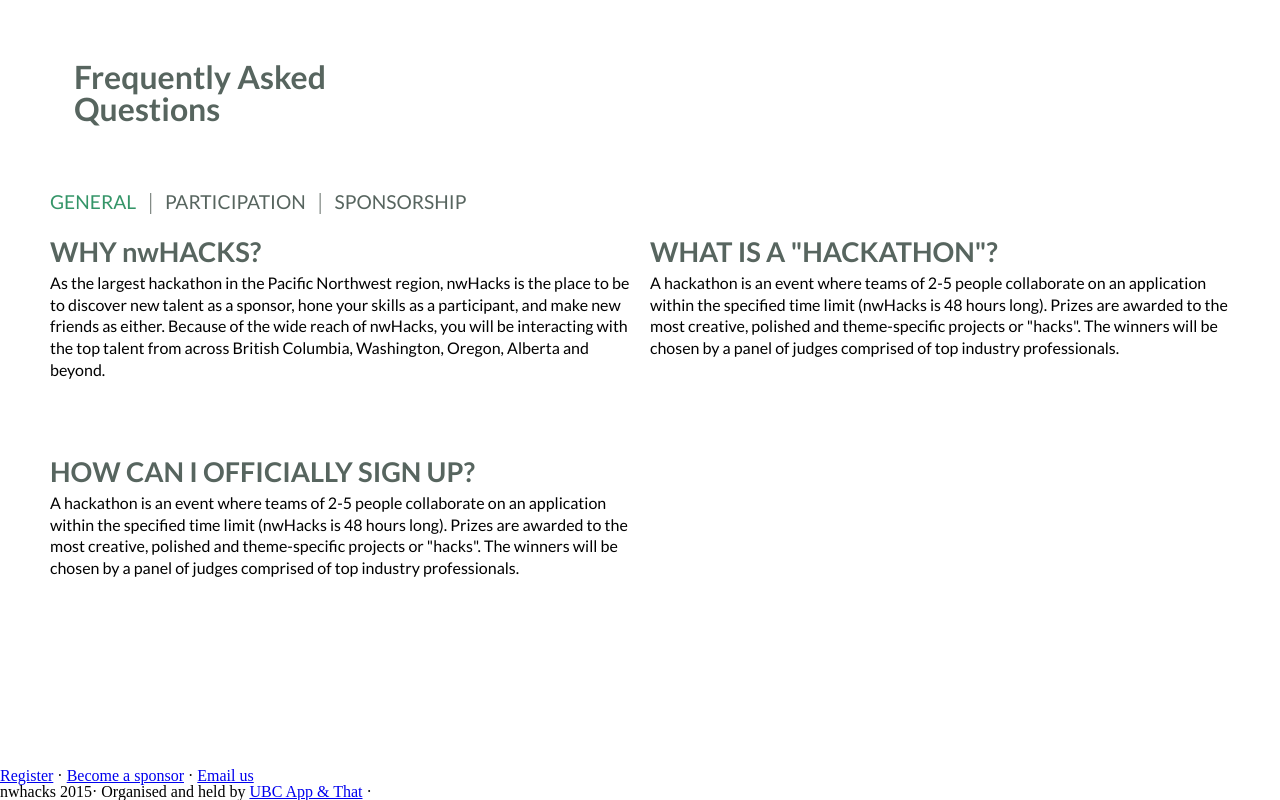
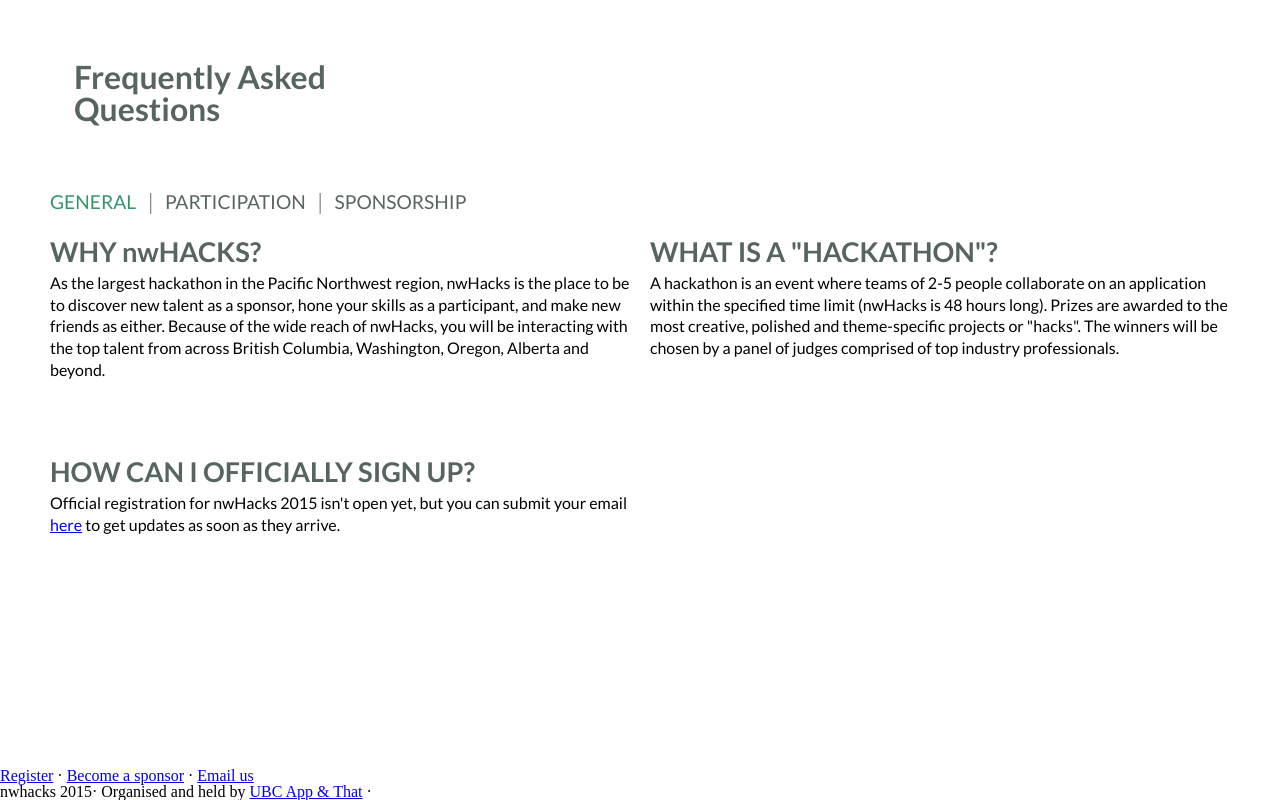
Before and after one commit to nwplus/nwhacks2015_static, a plain HTML site: page index.html in a window 1280 px wide. Shown: the part 2293-3093 px from the top of the page. Drawn offline with nearby package versions, Linux system fonts and the light colour scheme.

Commit message:
testing slack

```diff
--- a/index.html
+++ b/index.html
@@ -105,7 +105,7 @@
 			</div>
 			<div class="question grid-50 tablet-grid-50">
 				<h3>How can I officially sign up?</h3>
-				<p>A hackathon is an event where teams of 2-5 people collaborate on an application within the specified time limit (nwHacks is 48 hours long). Prizes are awarded to the most creative, polished and theme-specific projects or "hacks". The winners will be chosen by a panel of judges comprised of top industry professionals.</p>
+				<p>Official registration for nwHacks 2015 isn't open yet, but you can submit your email <a href="#intro">here</a> to get updates as soon as they arrive.</p>
 			</div>
 		</article>
 
```
